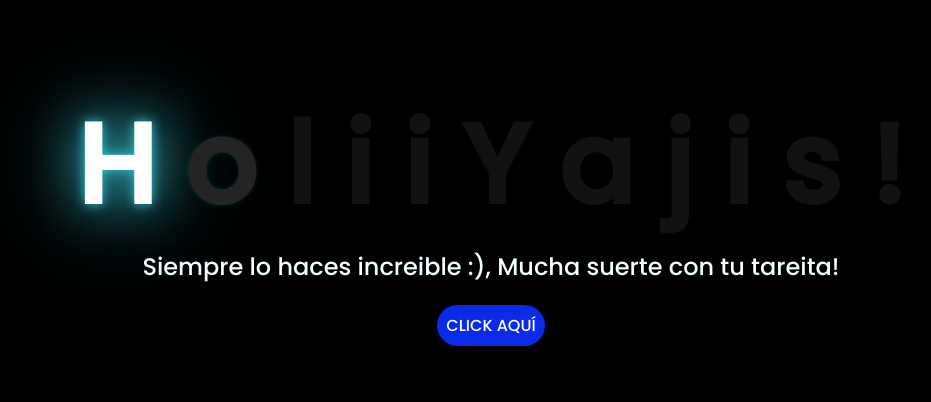
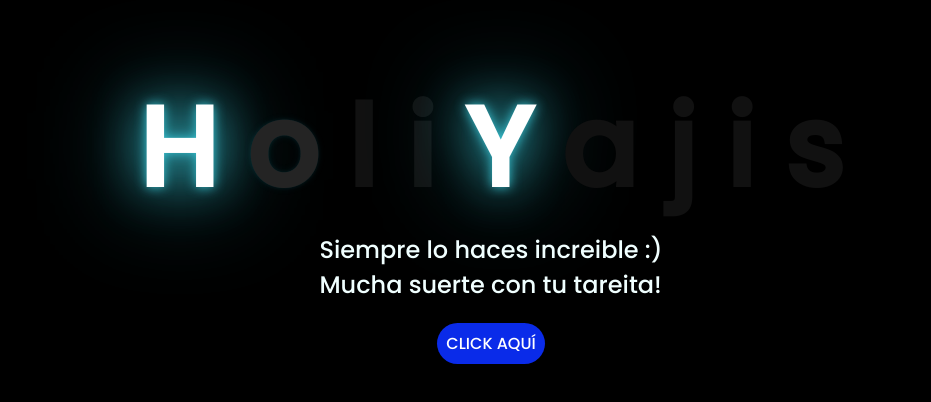
Before and after one commit to MoisesCR20/YajisFloresitas, a plain HTML site: page index.html in a window 1280 px wide. Shown: the part 122-524 px from the top of the page, without its empty margins (157-1088 px from the left). Drawn offline with Linux system fonts and the light colour scheme.

Commit message:
Update index.html

```diff
--- a/index.html
+++ b/index.html
@@ -16,17 +16,16 @@
         <span>o</span>
         <span>l</span>
         <span>i</span>
-        <span>i</span>
         <span> </span>
         <span>Y</span>
         <span>a</span>
         <span>j</span>
         <span>i</span>
         <span>s</span>
-        <span>!</span>
     </div>
     <div class="description">
-        <span>Siempre lo haces increible :), Mucha suerte con tu tareita!</span>
+        <span>Siempre lo haces increible :)</span><br>
+        <span>Mucha suerte con tu tareita!</span>
     </div>
     <div class="button">
         <button class="botones">
```
